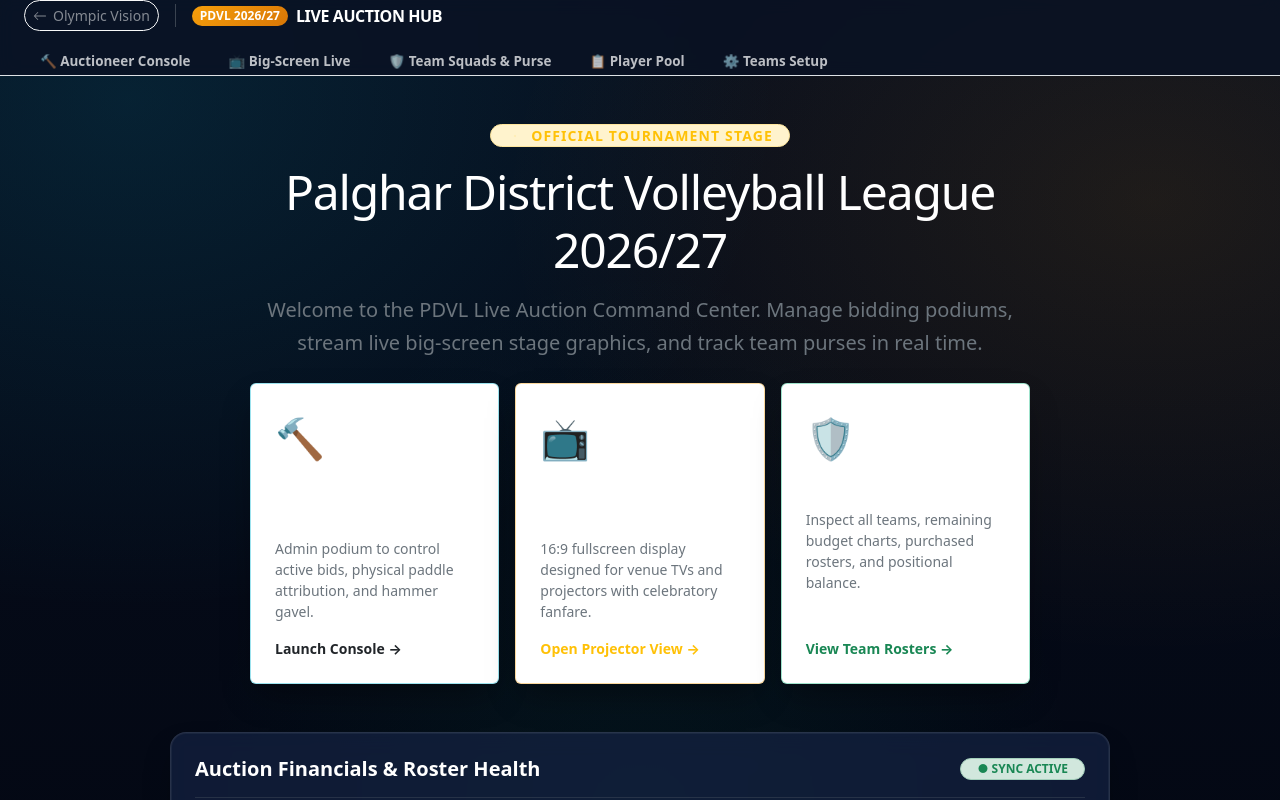
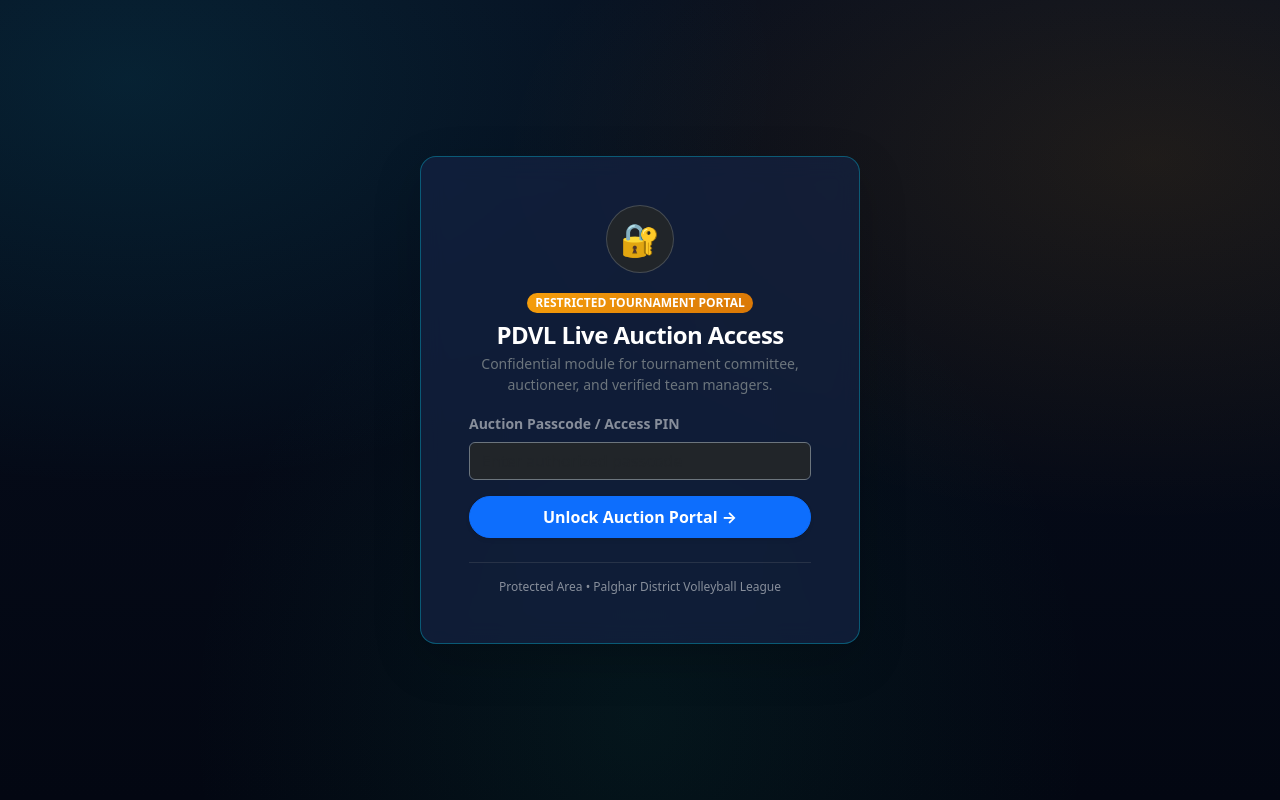
Before and after one commit to ShikharT001/olumpicvision_next, a Next.js app: page /auction in a window 1280 px wide. Shown: the top 800 px of the page. Built offline with nearby package versions, Linux system fonts and the light colour scheme; no server answers; the database is empty.

Commit message:
feat: make auction portal confidential with dedicated gate authentication and unlisted URL

```diff
--- /dev/null
+++ b/app/auction/actions.js
@@ -0,0 +1,40 @@
+'use server';
+
+import { cookies } from 'next/headers';
+import { redirect } from 'next/navigation';
+
+const AUCTION_COOKIE = 'pdvl_auction_access';
+const AUCTION_PASSWORD = process.env.AUCTION_PASSWORD || process.env.ADMIN_PASSWORD || 'pdvl2026';
+
+export async function authenticateAuction(formData) {
+  const password = String(formData.get('password') || '').trim();
+  const returnTo = String(formData.get('returnTo') || '/auction').trim();
+
+  if (password !== AUCTION_PASSWORD) {
+    redirect(`${returnTo.split('?')[0]}?error=invalid`);
+  }
+
+  const cookieStore = await cookies();
+  cookieStore.set(AUCTION_COOKIE, 'true', {
+    httpOnly: true,
+    sameSite: 'lax',
+    secure: process.env.NODE_ENV === 'production',
+    path: '/',
+    maxAge: 60 * 60 * 24, // 24 hours
+  });
+
+  redirect(returnTo.split('?')[0]);
+}
+
+export async function logoutAuction() {
+  const cookieStore = await cookies();
+  cookieStore.delete(AUCTION_COOKIE);
+  redirect('/auction');
+}
+
+export async function isAuctionAuthenticated() {
+  const cookieStore = await cookies();
+  const hasAuctionCookie = cookieStore.get(AUCTION_COOKIE)?.value === 'true';
+  const hasAdminCookie = cookieStore.get('olumpicvision_admin')?.value === 'true';
+  return hasAuctionCookie || hasAdminCookie;
+}
--- a/app/auction/live/page.js
+++ b/app/auction/live/page.js
@@ -1,6 +1,8 @@
 import BigScreenStage from '@/components/auction/BigScreenStage';
+import AuctionLoginGate from '@/components/auction/AuctionLoginGate';
 import '@/app/auction/auction.css';
 import { getLiveAuctionState } from '@/lib/auction-db';
+import { isAuctionAuthenticated } from '../actions';
 
 export const metadata = {
   title: 'Stage Live Display | PDVL 2026 Auction',
@@ -9,7 +11,14 @@
 
 export const dynamic = 'force-dynamic';
 
-export default async function BigScreenStagePage() {
+export default async function BigScreenStagePage({ searchParams }) {
+  const isAuthed = await isAuctionAuthenticated();
+  if (!isAuthed) {
+    const resolvedParams = await searchParams;
+    const errorMessage = resolvedParams?.error === 'invalid' ? 'Incorrect passcode. Please verify and try again.' : '';
+    return <AuctionLoginGate errorMessage={errorMessage} returnTo="/auction/live" />;
+  }
+
   const initialData = await getLiveAuctionState();
 
   return <BigScreenStage initialData={initialData} />;
--- a/app/auction/page.js
+++ b/app/auction/page.js
@@ -1,16 +1,25 @@
 import Link from 'next/link';
 import AuctionNavbar from '@/components/auction/AuctionNavbar';
+import AuctionLoginGate from '@/components/auction/AuctionLoginGate';
 import '@/app/auction/auction.css';
 import { getLiveAuctionState } from '@/lib/auction-db';
+import { isAuctionAuthenticated } from './actions';
 
 export const metadata = {
-  title: 'PDVL 2026/27 Live Auction Hub | Olympic Vision',
-  description: 'Official Live Player Auction Console, Stage Display, and Team Squad Portals for Palghar District Volleyball League.',
+  title: 'PDVL 2026/27 Live Auction Hub | Confidential Portal',
+  description: 'Confidential Player Auction Console, Stage Display, and Team Squad Portals for Palghar District Volleyball League.',
 };
 
 export const dynamic = 'force-dynamic';
 
-export default async function AuctionHubPage() {
+export default async function AuctionHubPage({ searchParams }) {
+  const isAuthed = await isAuctionAuthenticated();
+  if (!isAuthed) {
+    const resolvedParams = await searchParams;
+    const errorMessage = resolvedParams?.error === 'invalid' ? 'Incorrect passcode. Please verify and try again.' : '';
+    return <AuctionLoginGate errorMessage={errorMessage} returnTo="/auction" />;
+  }
+
   const data = await getLiveAuctionState();
   const teams = data.teams || [];
   const totalPurse = teams.reduce((acc, t) => acc + Number(t.initial_purse || 0), 0);
@@ -27,7 +36,7 @@
         <div className="text-center mx-auto mb-5" style={{ maxWidth: 780 }}>
           <div className="d-inline-flex align-items-center gap-2 px-3 py-1.5 rounded-pill bg-warning-subtle text-warning border border-warning-subtle mb-3">
             <span className="spinner-grow spinner-grow-sm" role="status" aria-hidden="true"></span>
-            <span className="small fw-bold text-uppercase" style={{ letterSpacing: '0.08em' }}>Official Tournament Stage</span>
+            <span className="small fw-bold text-uppercase" style={{ letterSpacing: '0.08em' }}>Confidential Tournament Stage</span>
           </div>
           <h1 className="display-5 fw-extrabold text-white mb-3 tracking-tight">
             Palghar District Volleyball League 2026/27
--- a/app/auction/teams/page.js
+++ b/app/auction/teams/page.js
@@ -1,7 +1,9 @@
 import AuctionNavbar from '@/components/auction/AuctionNavbar';
 import TeamSquadsDashboard from '@/components/auction/TeamSquadsDashboard';
+import AuctionLoginGate from '@/components/auction/AuctionLoginGate';
 import '@/app/auction/auction.css';
 import { getAuctionTeams } from '@/lib/auction-db';
+import { isAuctionAuthenticated } from '../actions';
 
 export const metadata = {
   title: 'Team Squads & Remaining Purse | PDVL 2026 Auction',
@@ -10,7 +12,14 @@
 
 export const dynamic = 'force-dynamic';
 
-export default async function AuctionTeamsPage() {
+export default async function AuctionTeamsPage({ searchParams }) {
+  const isAuthed = await isAuctionAuthenticated();
+  if (!isAuthed) {
+    const resolvedParams = await searchParams;
+    const errorMessage = resolvedParams?.error === 'invalid' ? 'Incorrect passcode. Please verify and try again.' : '';
+    return <AuctionLoginGate errorMessage={errorMessage} returnTo="/auction/teams" />;
+  }
+
   const initialTeams = await getAuctionTeams();
 
   return (
--- /dev/null
+++ b/app/pdvl-auction-portal/page.js
@@ -0,0 +1,5 @@
+import { redirect } from 'next/navigation';
+
+export default function PdvlAuctionPortalRedirect() {
+  redirect('/auction');
+}
--- a/app/pdvl-registration/page.js
+++ b/app/pdvl-registration/page.js
@@ -23,12 +23,6 @@
               <span>Back to Olympic Vision</span>
             </Link>
             <div className="d-flex align-items-center gap-2">
-              <Link
-                href="/auction"
-                className="btn btn-sm btn-warning rounded-pill px-3 py-1.5 fw-bold text-dark d-inline-flex align-items-center gap-1.5 shadow-sm transition-all hover-lift"
-              >
-                <span>🔨 Live Auction Hub</span>
-              </Link>
               <span className="badge bg-white text-dark border shadow-sm px-3 py-2 rounded-pill small fw-bold d-inline-flex align-items-center gap-1.5">
                 <span className="bg-success rounded-circle d-inline-block" style={{ width: 8, height: 8 }}></span>
                 Season 2026/27
--- /dev/null
+++ b/components/auction/AuctionLoginGate.jsx
@@ -0,0 +1,62 @@
+import { authenticateAuction } from '@/app/auction/actions';
+
+export default function AuctionLoginGate({ errorMessage, returnTo = '/auction' }) {
+  return (
+    <div className="auction-shell min-vh-100 d-flex flex-column align-items-center justify-content-center p-3">
+      <div className="auction-card p-4 p-sm-5 text-center shadow-lg" style={{ maxWidth: 440, width: '100%', borderColor: 'rgba(6, 182, 212, 0.4)' }}>
+        {/* Icon & Badge */}
+        <div className="d-inline-flex align-items-center justify-content-center bg-dark rounded-circle mb-3 border border-secondary border-opacity-50" style={{ width: 68, height: 68 }}>
+          <span className="fs-2">🔐</span>
+        </div>
+
+        <div className="mb-3">
+          <span className="badge badge-gold px-2.5 py-1 rounded-pill text-xs fw-extrabold text-uppercase">
+            Restricted Tournament Portal
+          </span>
+          <h2 className="h4 fw-bold text-white mt-2 mb-1 tracking-tight">
+            PDVL Live Auction Access
+          </h2>
+          <p className="text-secondary small mb-0">
+            Confidential module for tournament committee, auctioneer, and verified team managers.
+          </p>
+        </div>
+
+        {errorMessage && (
+          <div className="alert alert-danger border-0 py-2 px-3 small text-start mb-3" role="alert">
+            <strong>Access Denied:</strong> {errorMessage}
+          </div>
+        )}
+
+        <form action={authenticateAuction} className="vstack gap-3 text-start">
+          <input type="hidden" name="returnTo" value={returnTo} />
+
+          <div>
+            <label className="form-label text-white-50 small mb-1.5 fw-semibold" htmlFor="auction-password">
+              Auction Passcode / Access PIN
+            </label>
+            <input
+              id="auction-password"
+              name="password"
+              type="password"
+              autoComplete="current-password"
+              placeholder="Enter authorized passcode"
+              className="form-control bg-dark text-white border-secondary"
+              required
+            />
+          </div>
+
+          <button
+            type="submit"
+            className="btn btn-primary rounded-pill py-2 fw-bold text-sm w-100 shadow-sm transition-all"
+          >
+            Unlock Auction Portal →
+          </button>
+        </form>
+
+        <div className="mt-4 pt-3 border-top border-secondary border-opacity-25 text-center text-white-50 text-xs">
+          <span>Protected Area • Palghar District Volleyball League</span>
+        </div>
+      </div>
+    </div>
+  );
+}
--- a/components/auction/AuctionNavbar.jsx
+++ b/components/auction/AuctionNavbar.jsx
@@ -2,6 +2,7 @@
 
 import Link from 'next/link';
 import { usePathname } from 'next/navigation';
+import { logoutAuction } from '@/app/auction/actions';
 
 export default function AuctionNavbar() {
   const pathname = usePathname();
@@ -18,22 +19,15 @@
     <header className="border-bottom" style={{ borderColor: 'var(--auction-border)', background: 'rgba(10, 18, 36, 0.85)', backdropFilter: 'blur(8px)' }}>
       <div className="container-fluid px-3 px-md-4 py-2.5 d-flex flex-wrap align-items-center justify-content-between gap-3">
         {/* Brand */}
-        <div className="d-flex align-items-center gap-3">
-          <Link href="/" className="btn btn-sm btn-outline-light rounded-pill px-2.5 py-1 text-xs text-white-50 d-inline-flex align-items-center gap-1.5">
-            <svg xmlns="http://www.w3.org/2000/svg" width="14" height="14" fill="currentColor" viewBox="0 0 16 16">
-              <path fillRule="evenodd" d="M15 8a.5.5 0 0 0-.5-.5H2.707l3.147-3.146a.5.5 0 1 0-.708-.708l-4 4a.5.5 0 0 0 0 .708l4 4a.5.5 0 0 0 .708-.708L2.707 8.5H14.5A.5.5 0 0 0 15 8z" />
-            </svg>
-            <span>Olympic Vision</span>
-          </Link>
-          <div className="vr bg-secondary opacity-50 my-1 d-none d-sm-block"></div>
+        <div className="d-flex align-items-center gap-2.5">
           <Link href="/auction" className="text-decoration-none d-flex align-items-center gap-2">
             <span className="badge badge-gold px-2 py-1 rounded-pill text-xs">PDVL 2026/27</span>
-            <span className="fw-bold fs-6 text-white tracking-tight">LIVE AUCTION HUB</span>
+            <span className="fw-bold fs-6 text-white tracking-tight">CONFIDENTIAL AUCTION PORTAL</span>
           </Link>
         </div>
 
-        {/* Navigation Tabs */}
-        <nav className="d-flex flex-wrap align-items-center gap-1.5">
+        {/* Navigation Tabs & Lock Button */}
+        <nav className="d-flex flex-wrap align-items-center gap-1.5 ms-auto">
           {links.map((link) => {
             const isActive = pathname === link.href;
             return (
@@ -51,6 +45,16 @@
               </Link>
             );
           })}
+
+          <form action={logoutAuction} className="ms-1">
+            <button
+              type="submit"
+              className="btn btn-sm btn-outline-danger rounded-pill px-2.5 py-1 text-xs fw-semibold"
+              title="Lock portal and logout"
+            >
+              🔒 Lock Portal
+            </button>
+          </form>
         </nav>
       </div>
     </header>
```
Also changed, not shown: app/auction/admin/page.js (+10 -1 lines), app/auction/manage-teams/page.js (+10 -1 lines), app/auction/players/page.js (+10 -1 lines), app/page.js (+0 -10 lines).
